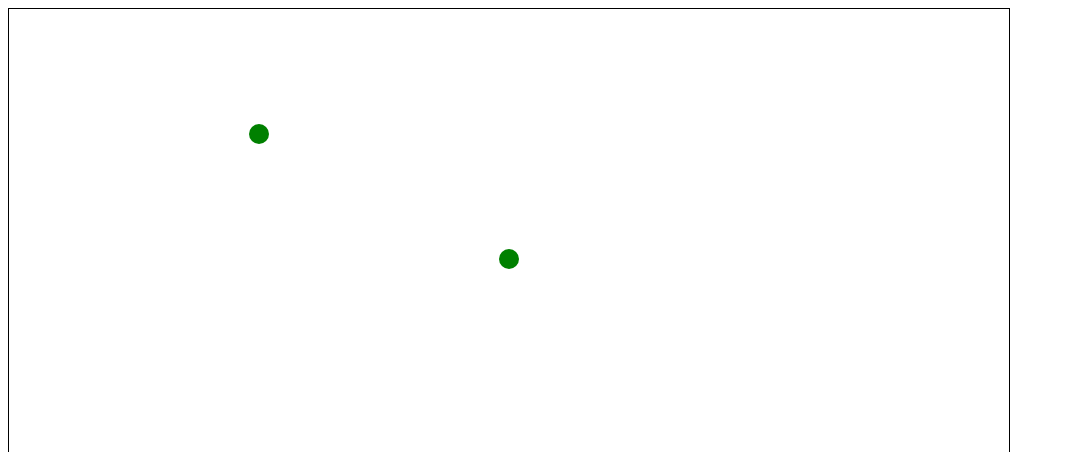
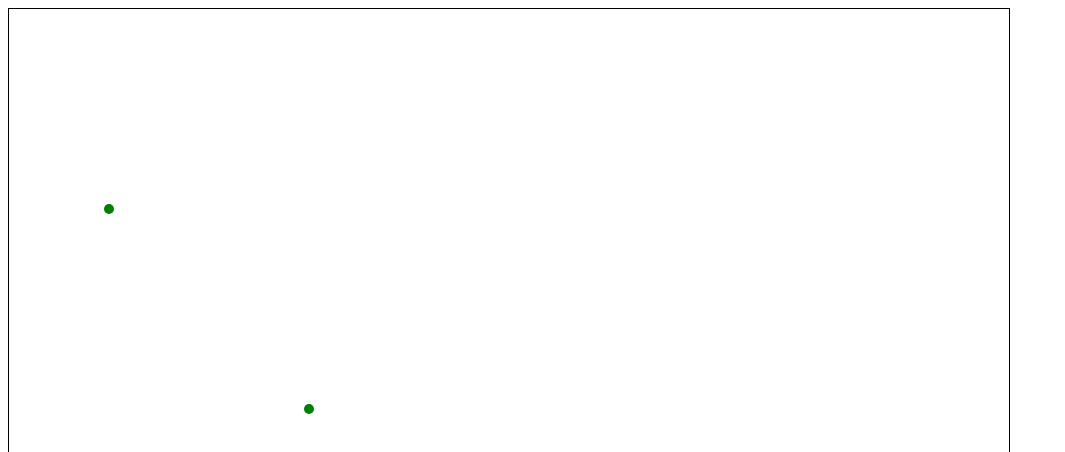
Before and after one commit to RevyakinMB/balls, a website: page app/index.html in a window 1280 px wide. Shown: the top 452 px of the page, without its empty margins (0-1065 px from the left). Drawn offline with Linux system fonts and the light colour scheme.

Commit message:
user interaction

```diff
--- a/app/app.js
+++ b/app/app.js
@@ -1,32 +1,16 @@
-(() => {
-    let draw, foregroundCanvas, hiddenCanvas;
-    const launch = () => {
-        let canvases = document.querySelectorAll('canvas');
-        if (canvases.length < 2) {
-            consol.error('No canvas elements found, exiting');
-            return;
+((App) => {
+    let registeredModules = {};
+    App.import = (moduleName) => {
+        if (!registeredModules[moduleName]) {
+            throw new Error('Module ' + moduleName + ' is unknown');
         }
-        [foregroundCanvas, hiddenCanvas] = canvases;
-        draw();
+        return registeredModules[moduleName];
     };
-    document.addEventListener('DOMContentLoaded', launch);
+    App.export = (moduleName, module) => {
+        if (registeredModules[moduleName]) {
+            throw new Error('Redefining ' + moduleName + ' module');
+        }
+        registeredModules[moduleName] = module;
+    };
 
-    draw = () => {
-        const ctx = foregroundCanvas.getContext('2d');
-        let centerX = foregroundCanvas.width / 2,
-            centerY = foregroundCanvas.height / 2,
-            radius = 10;
-
-        ctx.beginPath();
-        ctx.arc(centerX, centerY, radius, 0, 2 * Math.PI, false);
-        ctx.fillStyle = 'green';
-        ctx.fill();
-
-        centerX = foregroundCanvas.width / 4;
-        centerY = foregroundCanvas.height / 4;
-
-        ctx.beginPath();
-        ctx.arc(centerX, centerY, radius, 0, 2 * Math.PI, false);
-        ctx.fill();
-    };
-})();
+})(window.App || (window.App = {}));
--- /dev/null
+++ b/app/ballsModel.js
@@ -0,0 +1,37 @@
+((App) => {
+    let
+        balls = [],
+        Ball = ({x, y}) => {
+            let that = {
+                vx: 0,
+                vy: 0,
+                ax: 0,
+                ay: 0,
+                // ball mass service?
+                m: 1,
+                r: 5
+            };
+            if (isNaN(parseFloat(x)) || isNaN(parseFloat(y))) {
+                throw new Error(`Unexpected ball coordinates: (${x}, ${y})`);
+            }
+            that.x = x;
+            that.y = y;
+            return that;
+        },
+        fireEvent = (eventName, event) => {
+            if (eventName === 'ballAdd') {
+                balls.push(Ball(event));
+                return;
+            }
+            console.log('Unknown event', eventName);
+        },
+        getBalls = () => balls.slice();
+
+    fireEvent('ballAdd', {x: 100, y: 200});
+    fireEvent('ballAdd', {x: 300, y: 400});
+
+    App.export('ballsModel', {
+        fireEvent,
+        getBalls
+    });
+})(window.App);
--- /dev/null
+++ b/app/handleBar.js
@@ -0,0 +1,23 @@
+((App) => {
+    const
+        ballsModel = App.import('ballsModel'),
+        renderer = App.import('renderer'),
+
+        onCanvasClick = (e) => {
+            ballsModel.fireEvent('ballAdd', e);
+            renderer.redraw();
+        },
+        eventsSubscribe = (canvas) => {
+            canvas.addEventListener('click', onCanvasClick);
+        };
+
+    document.addEventListener('DOMContentLoaded', () => {
+        let canvases = document.querySelectorAll('canvas');
+        if (canvases.length < 2) {
+            console.error('No canvas elements found, exiting');
+            return;
+        }
+        canvases.forEach(eventsSubscribe);
+        renderer.redraw();
+    });
+})(window.App);
--- a/app/index.html
+++ b/app/index.html
@@ -4,6 +4,10 @@
     <meta charset="UTF-8">
     <title>Bälle</title>
     <script src="app.js"></script>
+    <script src="ballsModel.js"></script>
+    <script src="renderer.js"></script>
+    <script src="handleBar.js"></script>
+
     <link rel="stylesheet" type="text/css" href="styles/style.css">
 </head>
 <body>
--- /dev/null
+++ b/app/renderer.js
@@ -0,0 +1,37 @@
+((App) => {
+    const ballsModel = App.import('ballsModel');
+    let
+        canvasLookup = () => {
+            let canvases = document.querySelectorAll('canvas');
+            if (canvases.length < 2) {
+                console.error('No canvas elements found, exiting');
+                return;
+            }
+            [foregroundCanvas, hiddenCanvas] = canvases;
+        },
+
+        redraw = () => {
+            let ctx, balls;
+            if (!hiddenCanvas) {
+                canvasLookup();
+            }
+            ctx = hiddenCanvas.getContext('2d');
+            ctx.clearRect(0, 0, hiddenCanvas.width, hiddenCanvas.height);
+            ctx.fillStyle = 'green';
+
+            balls = ballsModel.getBalls();
+            balls.forEach((ball) => {
+                ctx.beginPath();
+                ctx.arc(ball.x, ball.y, ball.r, 0, 2 * Math.PI, false);
+                ctx.fill();
+            });
+            foregroundCanvas.style.display = 'none';
+            hiddenCanvas.style.display = 'block';
+        },
+        foregroundCanvas, hiddenCanvas;
+
+    // TODO: mouse wheel event? (canvas trasforming)
+    App.export('renderer', {
+        redraw
+    });
+})(window.App);
--- a/package.json
+++ b/package.json
@@ -4,7 +4,7 @@
   "description": "spheres impact simulation",
   "main": "app.js",
   "scripts": {
-    "start": "http-server ./app -a localhost -p 8000 -c-1",
+    "start": "http-server ./app -a localhost -p 8002 -c-1",
     "test": "echo \"Error: no test specified\" && exit 1"
   },
   "author": "",
```
